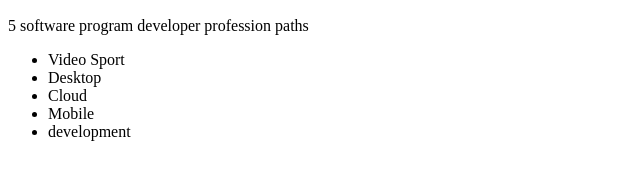
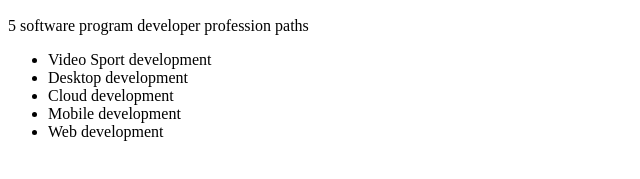
Before and after one commit to acciojob/development-paths-MohammedUmar09, a website: page main.html in a window 1280 px wide. Shown: the part 383-562 px from the top of the page, without its empty margins (0-640 px from the left). Drawn offline with Linux system fonts and the light colour scheme.

Commit message:
created a submission

```diff
--- a/main.html
+++ b/main.html
@@ -12,11 +12,11 @@
 	<img src="https://images.unsplash.com/photo-1505028106030-e07ea1bd80c3?crop=entropy&cs=tinysrgb&fit=max&fm=jpg&ixid=MnwxMTc3M3wwfDF8c2VhcmNofDR8fHNvZnR3YXJlJTIwZGV2ZWxvcG1lbnQlMjBjYXJlZXIlMjBwYXRofGVufDB8fHx8MTY3MjMwNDEyNg&ixlib=rb-4.0.3&q=80&w=2000" height="300">
 	<p>5 software program developer profession paths</p>
 	<ul>
-		<li>Video Sport</li>
-		<li>Desktop</li>
-		<li>Cloud</li>
-		<li>Mobile</li>
-		<li>development</li>
+		<li>Video Sport development</li>
+		<li>Desktop development</li>
+		<li>Cloud development</li>
+		<li>Mobile development</li>
+		<li>Web development</li>
 	</ul>
     <script type="text/javascript" src="./script.js">
 </script>
```
